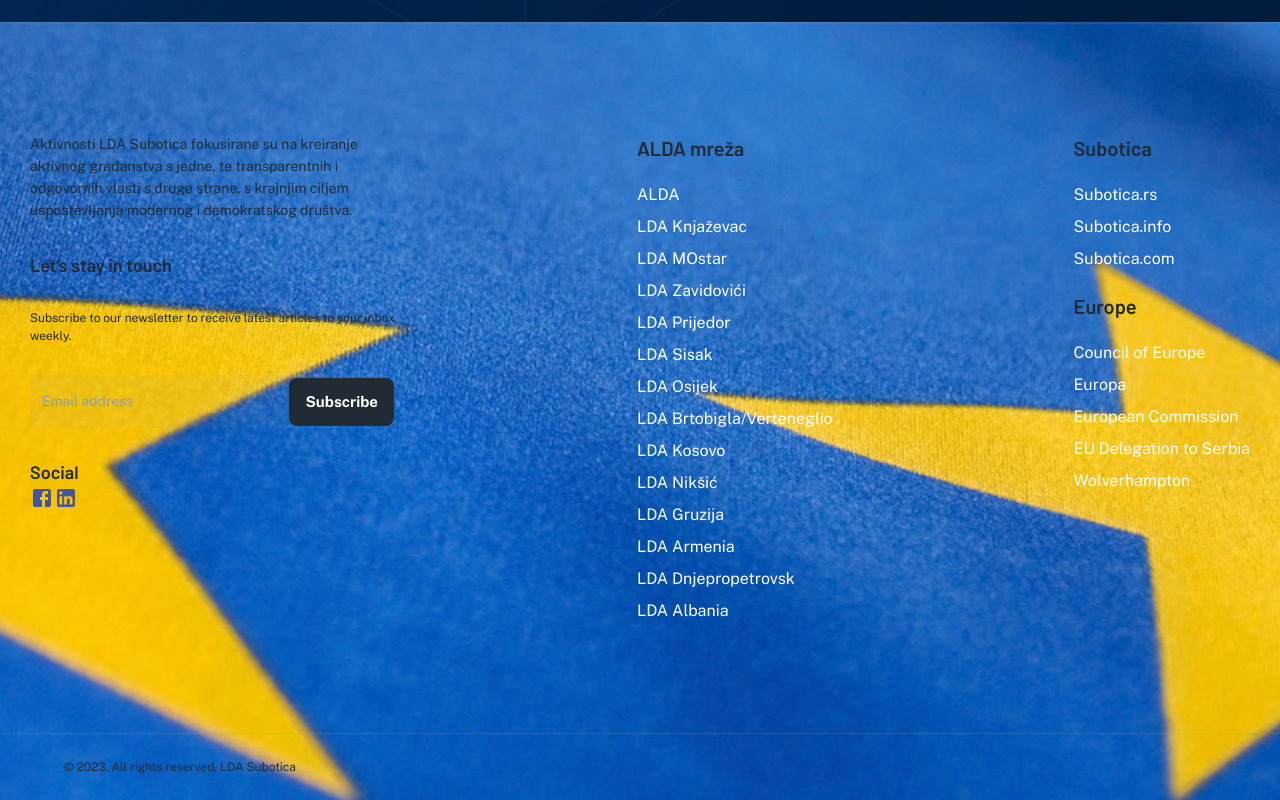
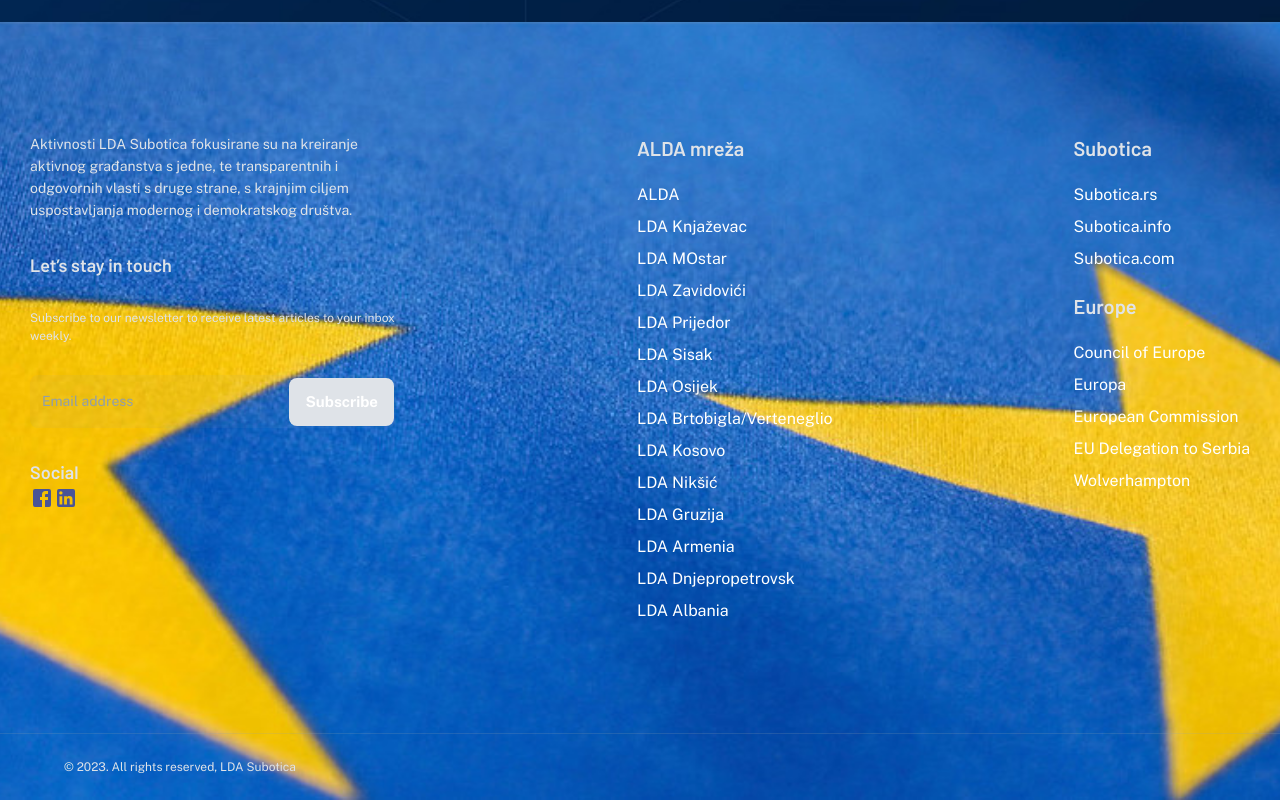
Before and after one commit to banexxl/lda-su, a Next.js app: page /error/404 in a window 1280 px wide. Shown: the part 898-1698 px from the top of the page. Built offline with nearby package versions, Linux system fonts and the light colour scheme.

Commit message:
aj sad da vidim

```diff
--- a/src/theme/options/presets.ts
+++ b/src/theme/options/presets.ts
@@ -53,7 +53,7 @@ const preset02 = {
     main: '#1AD5A6',
     dark: '#0D9991',
     darker: '#045966',
-    contrastText: grey[800],
+    contrastText: grey[300],
   },
   secondary: {
     lighter: '#D6E5FD',
@@ -80,7 +80,7 @@ const preset03 = {
     main: '#FFA03F',
     dark: '#B75D1F',
     darker: '#7A2D0C',
-    contrastText: grey[800],
+    contrastText: grey[300],
   },
 };
 
--- a/src/theme/overrides/components/button.tsx
+++ b/src/theme/overrides/components/button.tsx
@@ -38,8 +38,8 @@ export const button = (theme: Theme) => {
       ...(inheritColor && {
         // CONTAINED
         ...(containedVariant && {
-          color: lightMode ? theme.palette.common.white : theme.palette.grey[800],
-          backgroundColor: lightMode ? theme.palette.grey[800] : theme.palette.common.white,
+          color: lightMode ? theme.palette.common.white : theme.palette.grey[300],
+          backgroundColor: lightMode ? theme.palette.grey[300] : theme.palette.common.white,
           '&:hover': {
             backgroundColor: lightMode ? theme.palette.grey[700] : theme.palette.grey[400],
           },
--- a/src/theme/overrides/components/chip.tsx
+++ b/src/theme/overrides/components/chip.tsx
@@ -42,13 +42,13 @@ export const chip = (theme: Theme) => {
         },
         // FILLED
         ...(filledVariant && {
-          color: lightMode ? theme.palette.common.white : theme.palette.grey[800],
+          color: lightMode ? theme.palette.common.white : theme.palette.grey[300],
           backgroundColor: theme.palette.text.primary,
           '&:hover': {
             backgroundColor: lightMode ? theme.palette.grey[700] : theme.palette.grey[100],
           },
           [`& .${chipClasses.icon}`]: {
-            color: lightMode ? theme.palette.common.white : theme.palette.grey[800],
+            color: lightMode ? theme.palette.common.white : theme.palette.grey[300],
           },
         }),
         // OUTLINED
--- a/src/theme/overrides/components/date-picker.tsx
+++ b/src/theme/overrides/components/date-picker.tsx
@@ -68,7 +68,7 @@ export const datePicker = (theme: Theme) => {
               color:
                 theme.palette.mode === 'light'
                   ? theme.palette.common.white
-                  : theme.palette.grey[800],
+                  : theme.palette.grey[300],
             },
           },
         },
--- a/src/theme/overrides/components/fab.tsx
+++ b/src/theme/overrides/components/fab.tsx
@@ -48,7 +48,7 @@ export const fab = (theme: Theme) => {
         }),
         ...(inheritColor && {
           backgroundColor: theme.palette.text.primary,
-          color: lightMode ? theme.palette.common.white : theme.palette.grey[800],
+          color: lightMode ? theme.palette.common.white : theme.palette.grey[300],
           '&:hover': {
             backgroundColor: lightMode ? theme.palette.grey[700] : theme.palette.grey[400],
           },
@@ -77,7 +77,7 @@ export const fab = (theme: Theme) => {
       ...((softVariant || softExtendedVariant) && {
         boxShadow: 'none',
         ...(defaultColor && {
-          color: theme.palette.grey[800],
+          color: theme.palette.grey[300],
           backgroundColor: theme.palette.grey[300],
           '&:hover': {
             backgroundColor: theme.palette.grey[400],
--- a/src/theme/overrides/components/pagination.tsx
+++ b/src/theme/overrides/components/pagination.tsx
@@ -49,7 +49,7 @@ export const pagination = (theme: Theme) => {
           ...(defaultColor && {
             backgroundColor: alpha(theme.palette.grey[500], 0.08),
             ...(filledVariant && {
-              color: lightMode ? theme.palette.common.white : theme.palette.grey[800],
+              color: lightMode ? theme.palette.common.white : theme.palette.grey[300],
               backgroundColor: theme.palette.text.primary,
               '&:hover': {
                 backgroundColor: lightMode ? theme.palette.grey[700] : theme.palette.grey[100],
--- a/src/theme/palette.ts
+++ b/src/theme/palette.ts
@@ -122,7 +122,7 @@ export const palette = (mode: 'light' | 'dark') => {
     ...base,
     mode: 'light',
     text: {
-      primary: grey[800],
+      primary: grey[300],
       secondary: grey[600],
       disabled: grey[500],
     },
```
